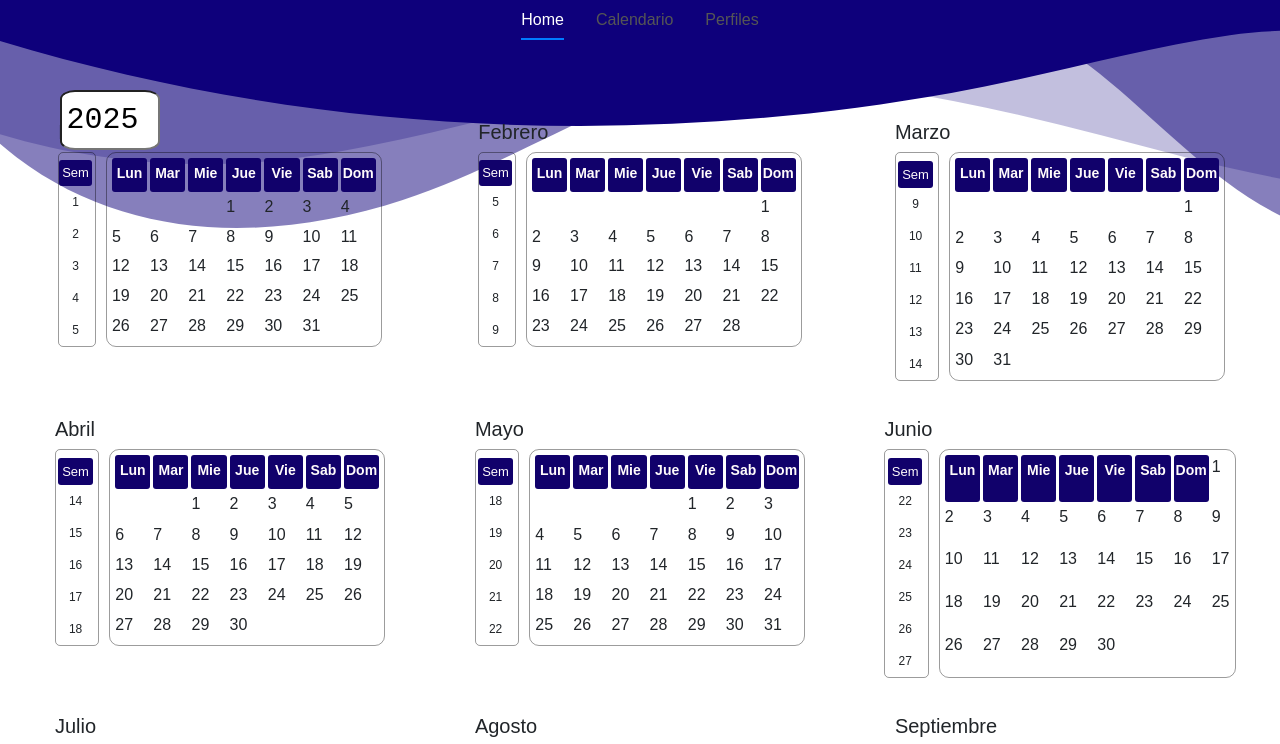
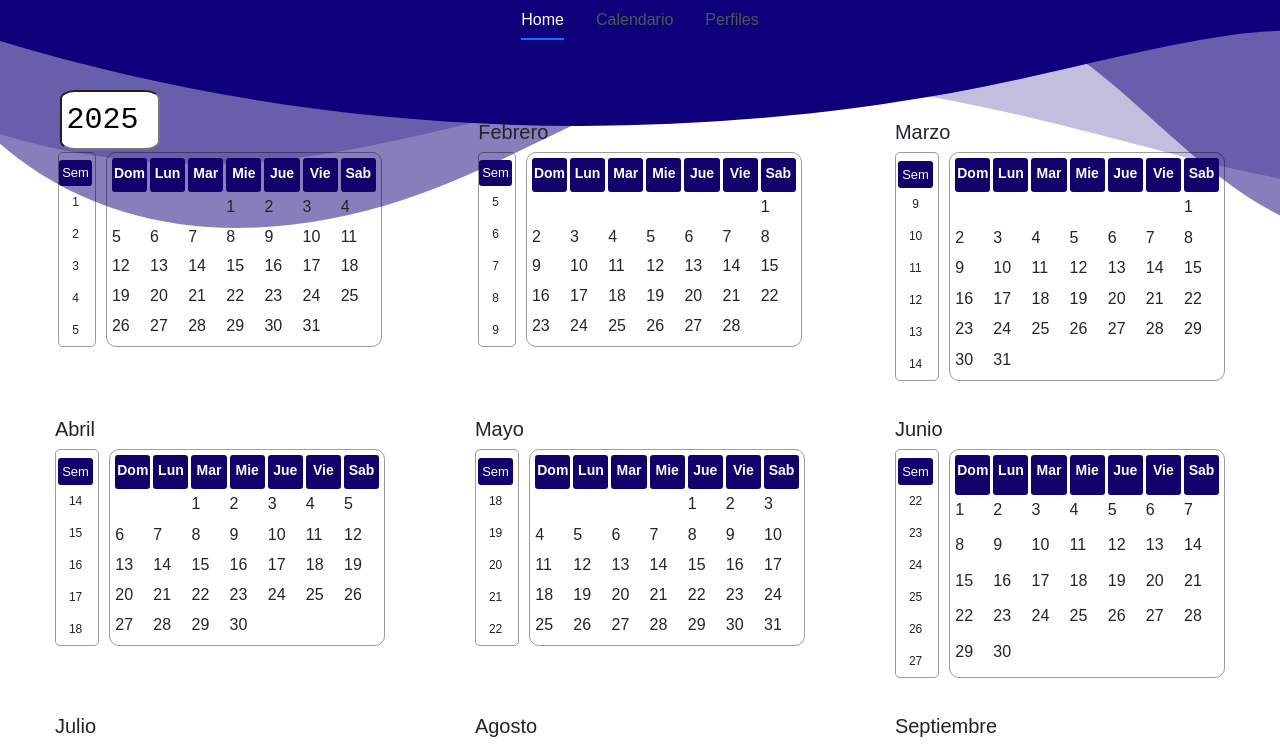
Before and after one commit to wavaronr/TurnosApp, a React (Create React App) app: page /Calendario in a window 1280 px wide. Shown: the top 744 px of the page. Built offline with nearby package versions, Linux system fonts and the light colour scheme; no server answers.

Commit message:
feat: Assign advisors

```diff
--- a/src/App.css
+++ b/src/App.css
@@ -55,3 +55,7 @@
 .nav-button.active::after {
   transform: scaleX(1);
 }
+
+.offcanvas-wide {
+  width: calc(100vw * 2 / 3);
+}
--- a/src/components/AsesorOffCanvas.js
+++ b/src/components/AsesorOffCanvas.js
@@ -3,7 +3,7 @@ import ProfileAsesor from './ProfileAsesor';
 function AsesorOffCanvas({ weekNumber }) {
   return (
     <div
-      className="offcanvas offcanvas-start"
+      className="offcanvas offcanvas-start offcanvas-wide"
       data-bs-scroll="true"
       id="offcanvasWithBothOptions"
       aria-labelledby="offcanvasWithBothOptionsLabel"
--- a/src/components/Calendarios.js
+++ b/src/components/Calendarios.js
@@ -20,7 +20,7 @@ function
 
   const countDays = new Date(yearSet, monthCalendario + 1, 0).getDate();
   const days = Array.from({ length: countDays }, (_, index) => index + 1);
-  const daysTitle = ['Lun', 'Mar', 'Mie', 'Jue', 'Vie', 'Sab', 'Dom'];
+  const daysTitle = ['Dom', 'Lun', 'Mar', 'Mie', 'Jue', 'Vie', 'Sab'];
 
   return (
     <div className="calendar">
--- a/src/components/DaysCalendar.js
+++ b/src/components/DaysCalendar.js
@@ -10,8 +10,8 @@ function DaysCalendar({ day, colombianHolidays, monthCalendario, yearSet }) {
   // Obtiene el primer día de la semana (0 para Domingo, 1 para Lunes, etc.)
   const firstDayOfMonth = new Date(yearSet, monthCalendario, 1).getDay();
 
-  // Ajusta el valor para que Lunes sea 2 y Domingo sea 8
-  const dayStart = (firstDayOfMonth === 0) ? 8 : firstDayOfMonth + 1;
+  // Ajusta el valor para que Domingo sea 1, Lunes 2, etc.
+  const dayStart = firstDayOfMonth + 1;
 
   const listItemStyle = {
     ...(isHoliday && { color: "red", fontWeight: "bold" }),
```
